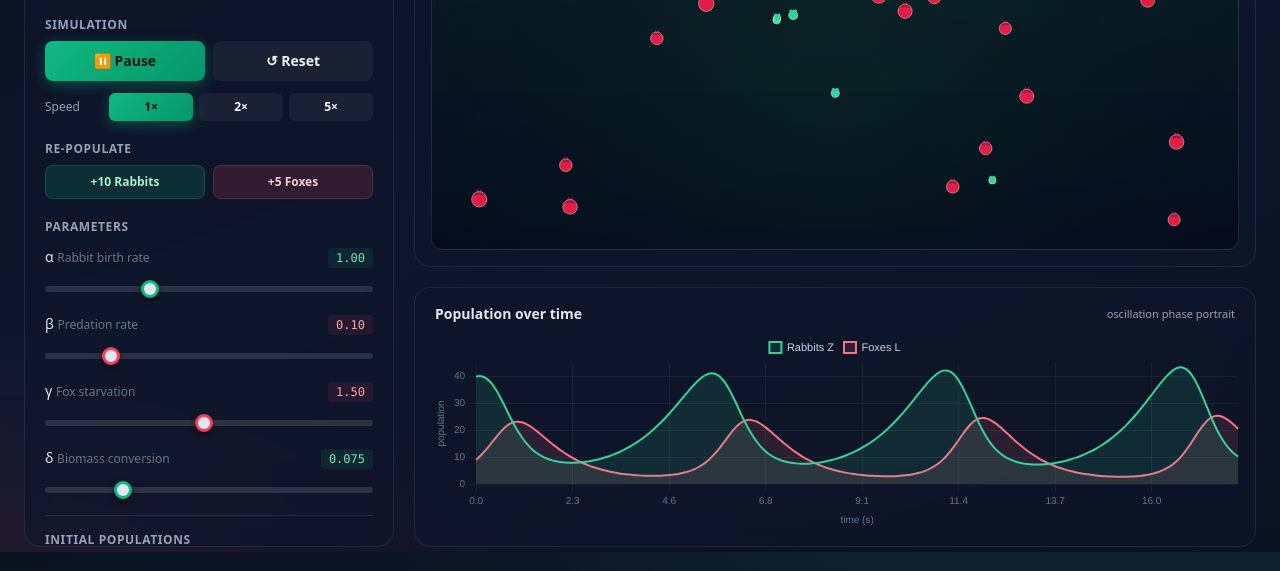
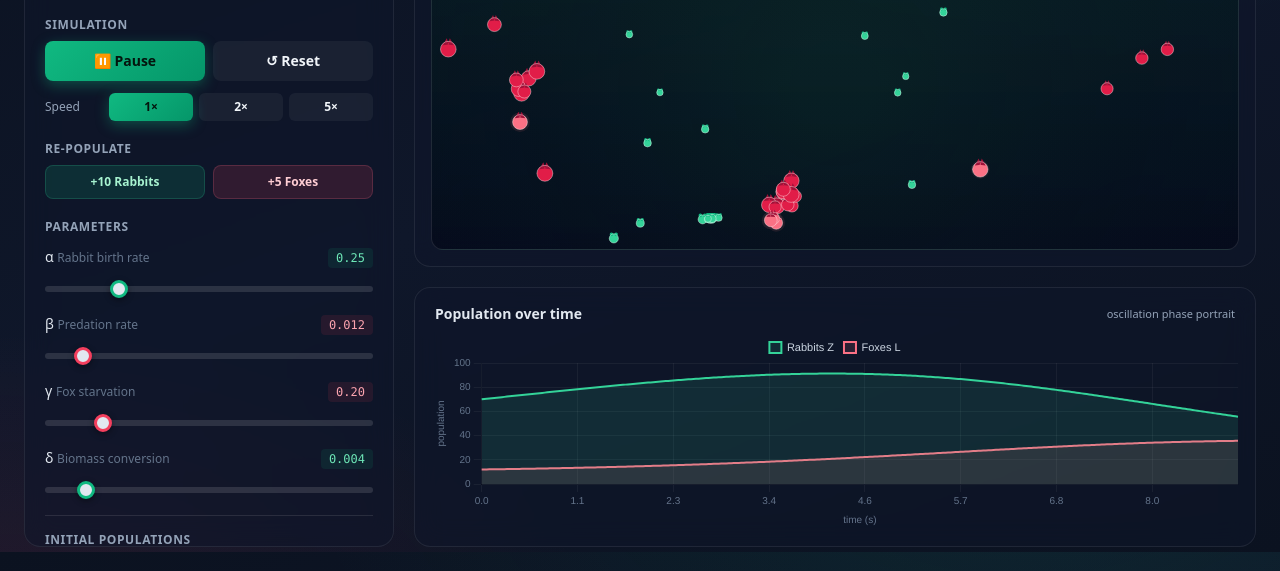
Before and after one commit to mihastele/mihastele.github.io, a plain HTML site: page lotka-volterra-model/index.html in a window 1280 px wide. Shown: the part 248-819 px from the top of the page. Drawn offline with nearby package versions, Linux system fonts and the light colour scheme.

Commit message:
Update params

```diff
--- a/lotka-volterra-model/index.html
+++ b/lotka-volterra-model/index.html
@@ -10,20 +10,20 @@
   <meta name="author" content="mathsimula1" />
   <meta name="keywords" content="Lotka-Volterra, predator-prey, ecosystem simulator, population dynamics, differential equations, interactive simulation, rabbits and foxes" />
   <meta name="theme-color" content="#0b1220" />
-  <link rel="canonical" href="https://mathsimula1.example.com/" />
+  <link rel="canonical" href="https://mihastele.github.io/lotka-volterra-model/" />
 
   <!-- Favicon -->
-  <link rel="icon" type="image/png" href="lotkavolterra.png" />
-  <link rel="apple-touch-icon" href="lotkavolterra.png" />
+  <link rel="icon" type="image/png" href="lotka-volterra-model/lotkavolterra.png" />
+  <link rel="apple-touch-icon" href="lotka-volterra-model/lotkavolterra.png" />
 
   <!-- Open Graph (Facebook / general social) -->
   <meta property="og:type" content="website" />
   <meta property="og:title" content="Lotka–Volterra · Ecosystem Simulator" />
   <meta property="og:description" content="An interactive predator–prey ecosystem simulator. Watch rabbits and foxes oscillate in real time and tweak the Lotka–Volterra parameters." />
-  <meta property="og:image" content="lotkavolterra.png" />
+  <meta property="og:image" content="lotka-volterra-model/lotkavolterra.png" />
   <meta property="og:image:alt" content="Lotka–Volterra predator–prey ecosystem simulation preview" />
   <meta property="og:image:type" content="image/png" />
-  <meta property="og:url" content="https://mihastele.github.io/lotka-volterra-model/" />
+  <meta property="og:url" content="https://mathsimula1.example.com/" />
   <meta property="og:site_name" content="Lotka–Volterra Ecosystem" />
   <meta property="og:locale" content="en_US" />
 
@@ -31,7 +31,7 @@
   <meta name="twitter:card" content="summary_large_image" />
   <meta name="twitter:title" content="Lotka–Volterra · Ecosystem Simulator" />
   <meta name="twitter:description" content="An interactive predator–prey ecosystem simulator. Watch rabbits and foxes oscillate in real time and tweak the Lotka–Volterra parameters." />
-  <meta name="twitter:image" content="lotkavolterra.png" />
+  <meta name="twitter:image" content="lotka-volterra-model/lotkavolterra.png" />
   <meta name="twitter:image:alt" content="Lotka–Volterra predator–prey ecosystem simulation preview" />
 
   <!-- Tailwind CSS (CDN, no build step) -->
@@ -205,36 +205,36 @@
           <div class="mb-4">
             <div class="flex justify-between items-baseline mb-1.5">
               <label class="text-sm text-slate-200">α <span class="text-slate-500 text-xs">Rabbit birth rate</span></label>
-              <span id="alphaVal" class="font-mono text-xs text-emerald-300 bg-emerald-500/10 px-2 py-0.5 rounded">1.00</span>
+              <span id="alphaVal" class="font-mono text-xs text-emerald-300 bg-emerald-500/10 px-2 py-0.5 rounded">0.25</span>
             </div>
-            <input id="alpha" type="range" min="0.1" max="3" step="0.05" value="1" class="slider-rabbit" />
+            <input id="alpha" type="range" min="0.05" max="1.0" step="0.01" value="0.25" class="slider-rabbit" />
           </div>
 
           <!-- beta -->
           <div class="mb-4">
             <div class="flex justify-between items-baseline mb-1.5">
               <label class="text-sm text-slate-200">β <span class="text-slate-500 text-xs">Predation rate</span></label>
-              <span id="betaVal" class="font-mono text-xs text-rose-300 bg-rose-500/10 px-2 py-0.5 rounded">0.10</span>
+              <span id="betaVal" class="font-mono text-xs text-rose-300 bg-rose-500/10 px-2 py-0.5 rounded">0.012</span>
             </div>
-            <input id="beta" type="range" min="0.01" max="0.5" step="0.01" value="0.1" class="slider-fox" />
+            <input id="beta" type="range" min="0.005" max="0.08" step="0.001" value="0.012" class="slider-fox" />
           </div>
 
           <!-- gamma -->
           <div class="mb-4">
             <div class="flex justify-between items-baseline mb-1.5">
               <label class="text-sm text-slate-200">γ <span class="text-slate-500 text-xs">Fox starvation</span></label>
-              <span id="gammaVal" class="font-mono text-xs text-rose-300 bg-rose-500/10 px-2 py-0.5 rounded">1.50</span>
+              <span id="gammaVal" class="font-mono text-xs text-rose-300 bg-rose-500/10 px-2 py-0.5 rounded">0.20</span>
             </div>
-            <input id="gamma" type="range" min="0.1" max="3" step="0.05" value="1.5" class="slider-fox" />
+            <input id="gamma" type="range" min="0.05" max="1.0" step="0.01" value="0.2" class="slider-fox" />
           </div>
 
           <!-- delta -->
           <div class="mb-4">
             <div class="flex justify-between items-baseline mb-1.5">
               <label class="text-sm text-slate-200">δ <span class="text-slate-500 text-xs">Biomass conversion</span></label>
-              <span id="deltaVal" class="font-mono text-xs text-emerald-300 bg-emerald-500/10 px-2 py-0.5 rounded">0.075</span>
+              <span id="deltaVal" class="font-mono text-xs text-emerald-300 bg-emerald-500/10 px-2 py-0.5 rounded">0.004</span>
             </div>
-            <input id="delta" type="range" min="0.01" max="0.3" step="0.005" value="0.075" class="slider-rabbit" />
+            <input id="delta" type="range" min="0.001" max="0.03" step="0.001" value="0.004" class="slider-rabbit" />
           </div>
 
           <div class="h-px bg-white/10 my-4"></div>
@@ -245,18 +245,18 @@
           <div class="mb-4">
             <div class="flex justify-between items-baseline mb-1.5">
               <label class="text-sm text-slate-200">Rabbits <span class="text-slate-500 text-xs">Z₀</span></label>
-              <span id="initRabbitsVal" class="font-mono text-xs text-emerald-300 bg-emerald-500/10 px-2 py-0.5 rounded">40</span>
+              <span id="initRabbitsVal" class="font-mono text-xs text-emerald-300 bg-emerald-500/10 px-2 py-0.5 rounded">70</span>
             </div>
-            <input id="initRabbits" type="range" min="1" max="200" step="1" value="40" class="slider-rabbit" />
+            <input id="initRabbits" type="range" min="1" max="200" step="1" value="70" class="slider-rabbit" />
           </div>
 
           <!-- initial foxes -->
           <div class="mb-4">
             <div class="flex justify-between items-baseline mb-1.5">
               <label class="text-sm text-slate-200">Foxes <span class="text-slate-500 text-xs">L₀</span></label>
-              <span id="initFoxesVal" class="font-mono text-xs text-rose-300 bg-rose-500/10 px-2 py-0.5 rounded">9</span>
+              <span id="initFoxesVal" class="font-mono text-xs text-rose-300 bg-rose-500/10 px-2 py-0.5 rounded">12</span>
             </div>
-            <input id="initFoxes" type="range" min="1" max="100" step="1" value="9" class="slider-fox" />
+            <input id="initFoxes" type="range" min="1" max="100" step="1" value="12" class="slider-fox" />
           </div>
 
           <p class="text-[11px] text-slate-500 leading-relaxed mt-3">
@@ -311,7 +311,7 @@
 
   // ---------- Configuration ----------
   const DT = 0.01;                 // integration time step (small for stability)
-  const BASE_STEPS_PER_FRAME = 6;  // sub-steps per frame at 1x speed
+  const BASE_STEPS_PER_FRAME = 3;  // sub-steps per frame at 1x speed
   const MAX_POP = 5000;            // hard clamp to avoid numerical blow-up
   const MAX_RABBIT_DOTS = 140;     // visual cap for rabbits
   const MAX_FOX_DOTS = 45;         // visual cap for foxes
@@ -319,9 +319,9 @@
 
   // ---------- State ----------
   const state = {
-    Z: 40, L: 9,            // current populations
-    alpha: 1.0, beta: 0.1, gamma: 1.5, delta: 0.075,
-    initRabbits: 40, initFoxes: 9,
+    Z: 70, L: 12,           // current populations
+    alpha: 0.25, beta: 0.012, gamma: 0.2, delta: 0.004,
+    initRabbits: 70, initFoxes: 12,
     speed: 1,
     running: true,
     time: 0
@@ -681,7 +681,7 @@
   }
 
   bindSlider('alpha', 'alpha', 'alphaVal', v => v.toFixed(2));
-  bindSlider('beta', 'beta', 'betaVal', v => v.toFixed(2));
+  bindSlider('beta', 'beta', 'betaVal', v => v.toFixed(3));
   bindSlider('gamma', 'gamma', 'gammaVal', v => v.toFixed(2));
   bindSlider('delta', 'delta', 'deltaVal', v => v.toFixed(3));
   bindSlider('initRabbits', 'initRabbits', 'initRabbitsVal', v => v.toFixed(0));
```
